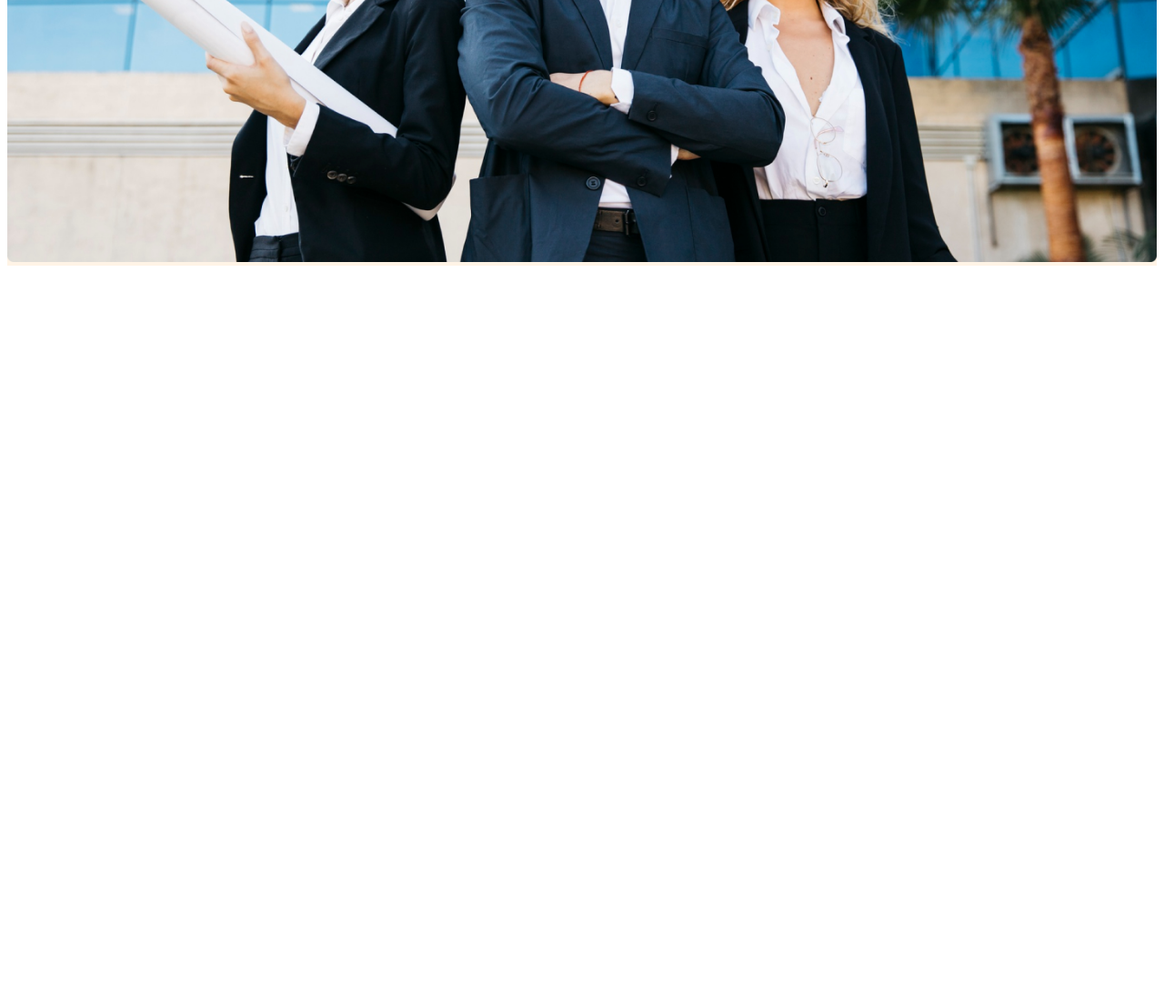
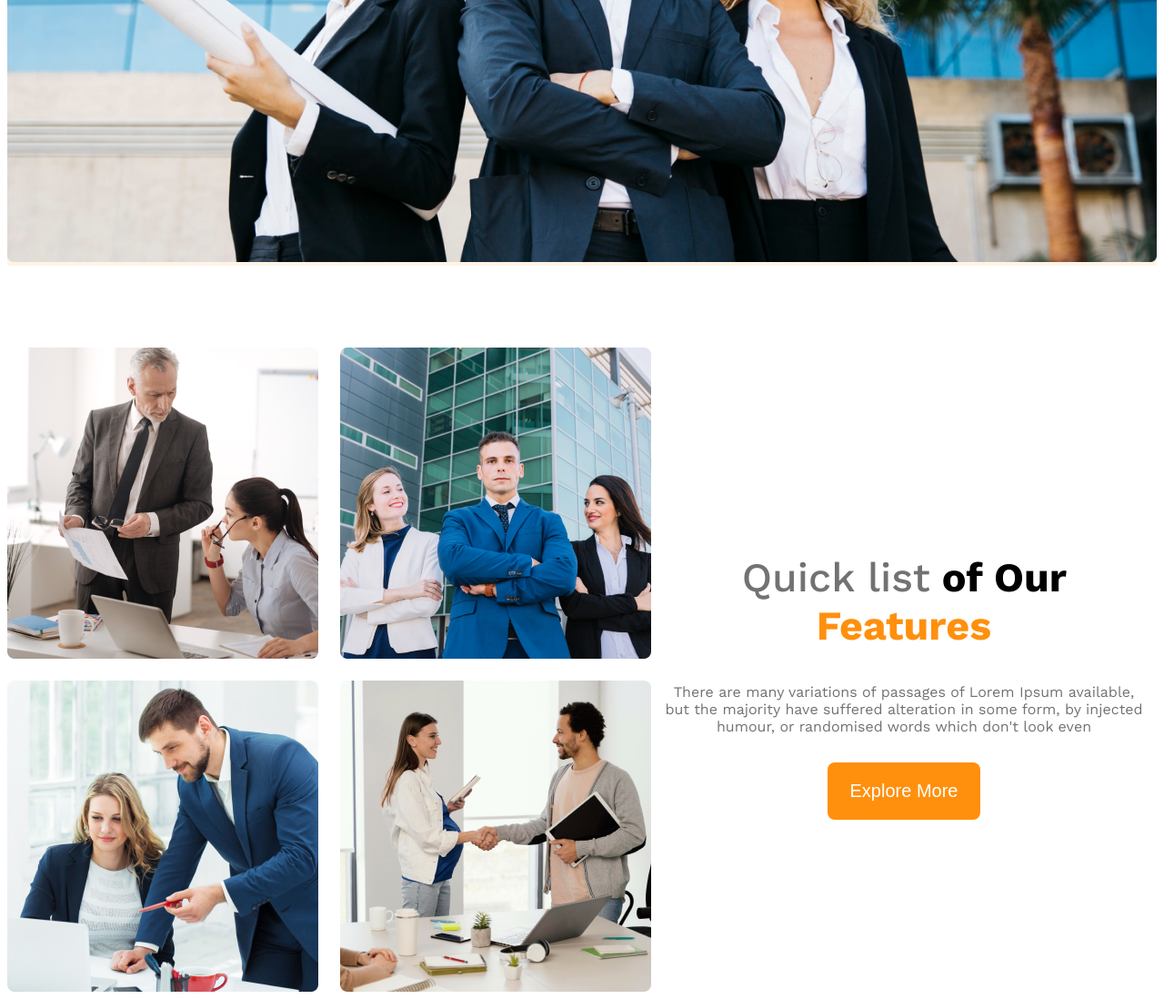
Before and after one commit to mdsajurana/g3-architects-projects, a plain HTML site: page index.html in a window 1280 px wide. Shown: the part 906-2004 px from the top of the page at 91% size. Before the commit the page ends 1206 px from the top, so only its background shows below. Drawn offline with nearby package versions, Linux system fonts and the light colour scheme.

Commit message:
added team and features or responsive

```diff
--- a/index.html
+++ b/index.html
@@ -32,7 +32,19 @@
 
     </header>
     <main>
-
+        <section class="teams display-flex">
+            <div class="teams-img-container">
+                <img src="images/team1.png" alt="">
+                <img src="images/team2.png" alt="">
+                <img src="images/team3.png" alt="">
+                <img src="images/team4.png" alt="">
+            </div>
+            <div class="ours-features">
+                <h2 class="futures-title"><span id="quick-span" class="dark-3">Quick list</span> <span>of Our</span> <span class="features">Features</span></h2>
+                <p class="futures-description dark-3">There are many variations of passages of Lorem Ipsum available, but the majority have suffered alteration in some form, by injected humour, or randomised words which don't look even</p>
+                <button class="btn-primary button">Explore More</button>
+            </div>
+        </section>
     </main>
     <footer>
 
--- a/styles/styles.css
+++ b/styles/styles.css
@@ -27,6 +27,15 @@
     padding: 20px 25px;
     border: none;
     border-radius: 8px;
+}
+
+main{
+    max-width: 1440px;
+    margin: 0 auto;
+}
+
+main >section{
+    margin-top: 90px;
 }
 /* nav styles */
 .nav-bar {
@@ -77,3 +86,59 @@
 .banner-images{
     max-width: 100%;
 }
+/* team styles */
+
+.teams{
+    align-items: center;
+}
+
+.teams-img-container{
+    display: grid;
+    grid-template-columns: repeat(2, 1fr);
+    gap: 24px;
+}
+
+.ours-features{
+    margin-left: 73px;
+    max-width: 530px;
+    margin: 0 auto;
+    text-align: center;
+}
+
+.futures-title{
+    font-size: 2.8rem;
+    font-weight: bold;
+}
+#quick-span{
+    font-weight: 500;
+}
+
+.features{
+    color: #FF900E;
+}
+
+.futures-description{
+    font-size: 1rem;
+    margin-bottom: 30px;
+}
+
+@media screen and (max-width: 576px) {
+    .nav-bar{
+        flex-direction: column;
+    }
+    .nav-links{
+        margin-right: 60px;
+    }
+    .teams{
+        flex-direction: column;
+    }
+    .teams-img-container{
+        grid-template-columns: 1fr;
+    }
+    .ours-features{
+        margin-left: 17px;
+    }
+    .button{
+        text-align: center;
+    }
+}
```
